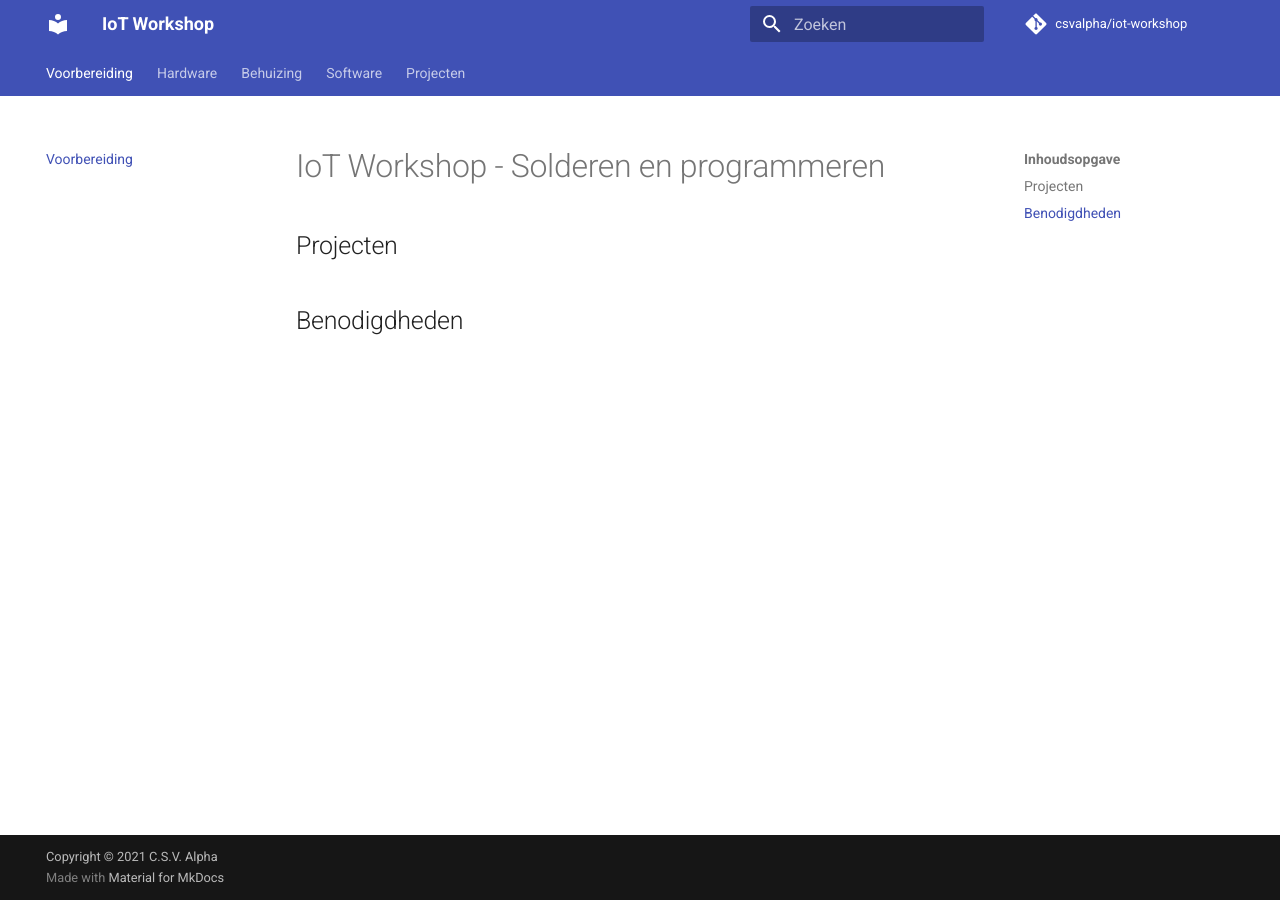
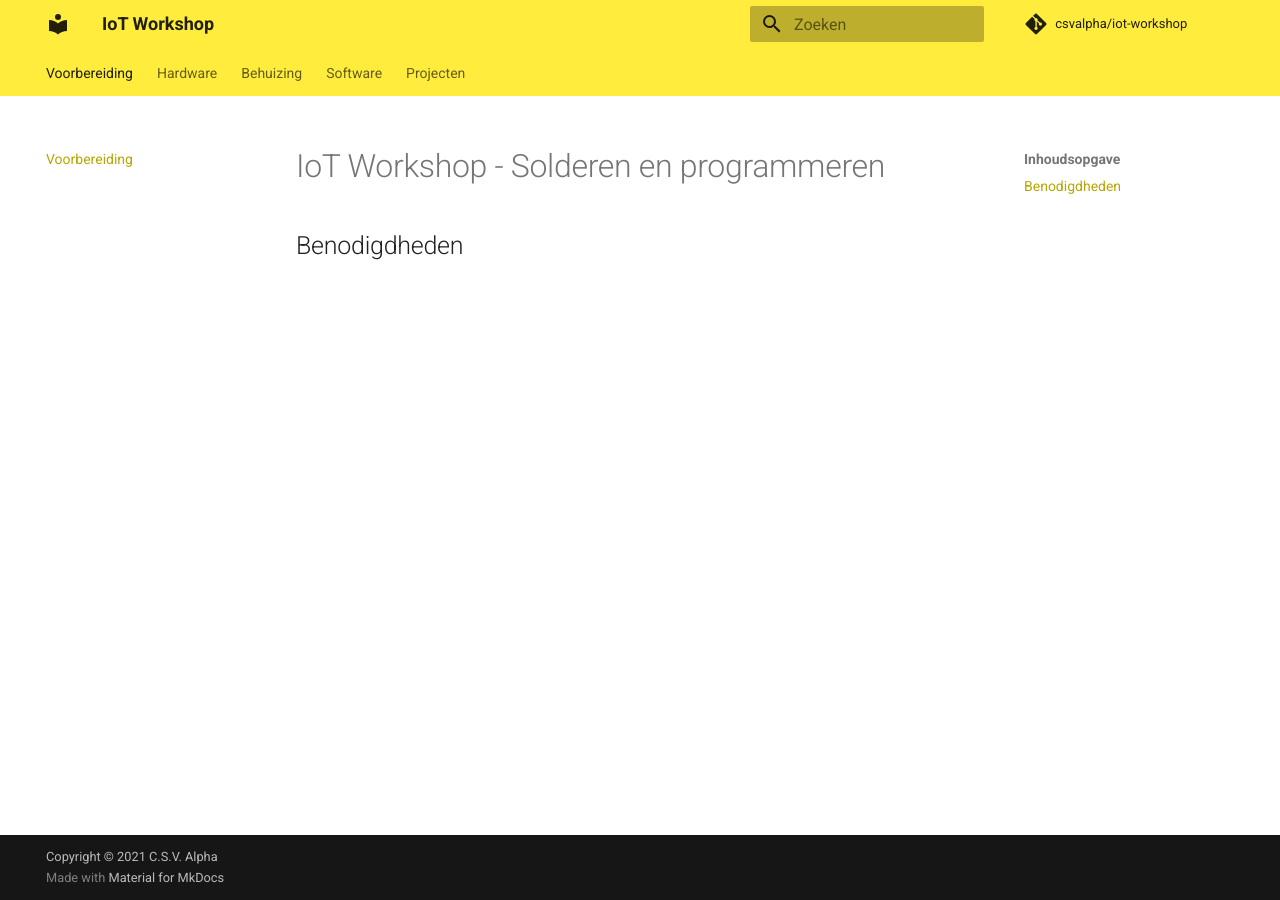
Before and after one commit to csvalpha/iot-workshop, an MkDocs documentation site: the page built from docs/index.md, in a window 1280 px wide. Built offline with MkDocs 1.6.1 and Material for MkDocs 9.7.7, drawn with Linux system fonts in a browser that asks for light colours; comment, search, counter and statistics services are not loaded.

Commit message:
Fix colors

```diff
--- a/docs/index.md
+++ b/docs/index.md
@@ -1,5 +1,3 @@
 # IoT Workshop - Solderen en programmeren
 
-## Projecten
-
 ## Benodigdheden
--- a/docs/stylesheets/extra.css
+++ b/docs/stylesheets/extra.css
@@ -1,4 +1,4 @@
-[data-md-color-scheme="alpha"] {
+:root {
     --md-primary-fg-color: #FFD218;
     --md-primary-fg-color--light: #FFE063;
     --md-primary-fg-color--dark: #807032;
--- a/mkdocs.yml
+++ b/mkdocs.yml
@@ -17,8 +17,8 @@ theme:
   features:
     - navigation.tabs
   palette:
-    scheme: default
-    primary: alpha
+    scheme: preference
+    primary: yellow
   language: nl
 plugins:
   - search:
```
